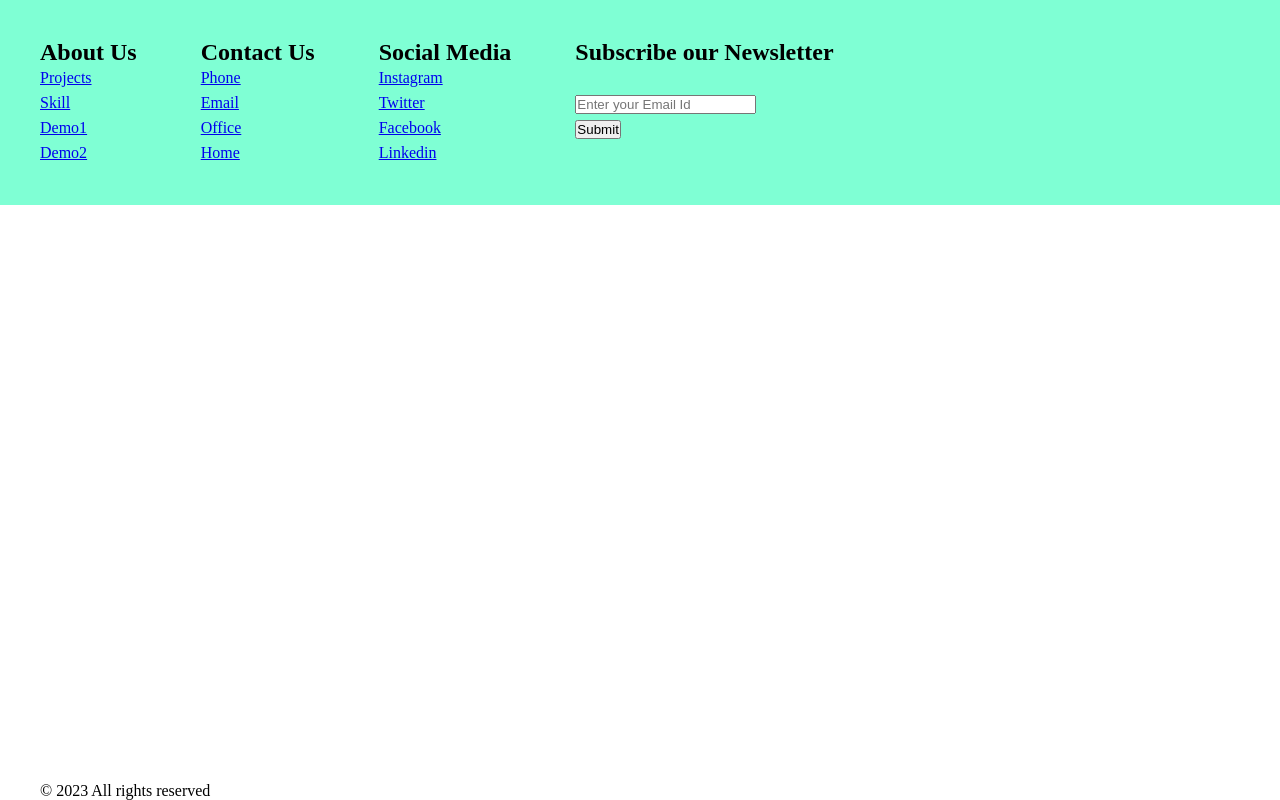
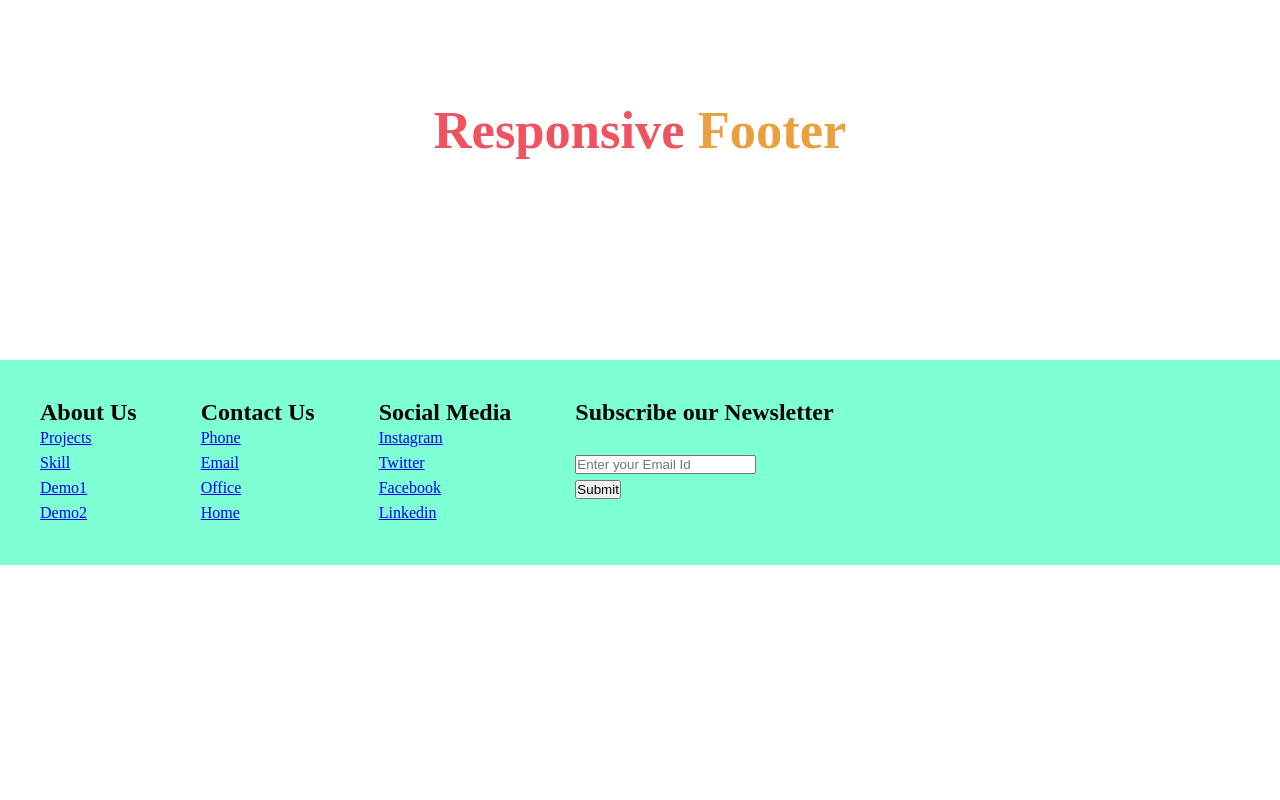
Before and after one commit to Srbh6/HTML-CSS-projects, a plain HTML site: page Fotter4/index.html in a window 1280 px wide. Drawn offline with Linux system fonts and the light colour scheme.

Commit message:
second commit along with header

```diff
--- a/Fotter4/index.html
+++ b/Fotter4/index.html
@@ -8,6 +8,9 @@
     <link rel="stylesheet" href="style.css">
 </head>
 <body>
+    <header>
+        <h2>Responsive <span>Footer</span> </h2>
+    </header>
     <div class="Fotter-heading">
         <div class="Fotter-sub-heading">
             <div class="Fotter-container1">
@@ -40,7 +43,7 @@
                 <button id="Submit" type="submit">Submit</button>
             </div>
         </div>
-        <p id="p">© 2023 All rights reserved </p>
+        <!-- <p id="p">© 2023 All rights reserved </p> -->
     </div>
 
 
--- a/Fotter4/style.css
+++ b/Fotter4/style.css
@@ -53,8 +53,20 @@ margin-right: 4rem;
 margin-top: 30px;
 }
 #p{
-    position: relative;
-    position: absolute;
-    bottom: 0px;
-    text-align: start;
+    display: flex;
+	 align-items: flex-start;
+
+
 }
+header h2 {
+    color: #f0525f;
+}
+
+header span {
+    color: #eaa03f;
+}
+header{text-align: center;
+    padding-top: 100px;
+    margin-bottom: 200px;
+    font-size: 35px;
+}
```
